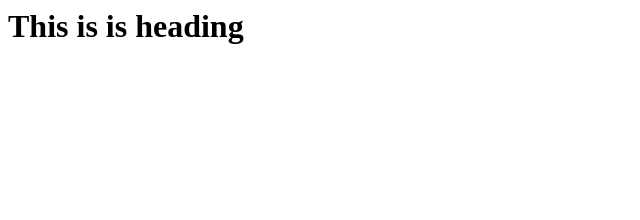
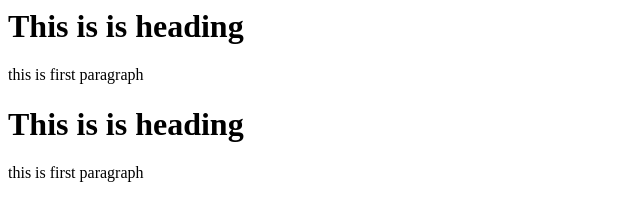
Before and after one commit to AnuradhaBhagat0421/My_repo_1, a plain HTML site: page index.html in a window 1280 px wide. Shown: the whole page, without its empty margins (0-640 px from the left). Drawn offline with Linux system fonts and the light colour scheme.

Commit message:
again update

```diff
--- a/index.html
+++ b/index.html
@@ -1,5 +1,8 @@
 <html>
     <body>
         <h1>This is is heading</h1>
+        <p>this is first paragraph</p>
+        <h1>This is is heading</h1>
+        <p>this is first paragraph</p>
     </body>
 </html>
```
